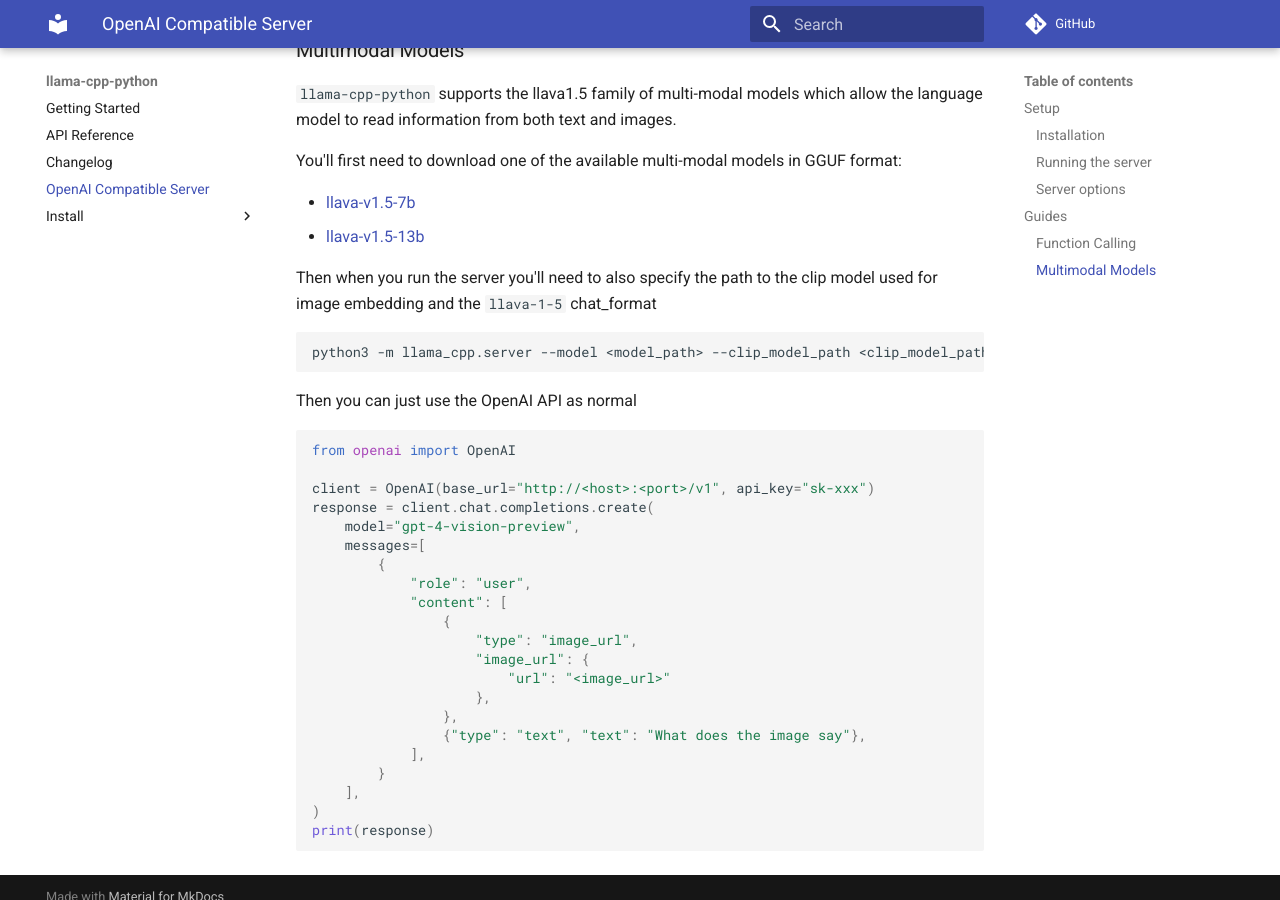
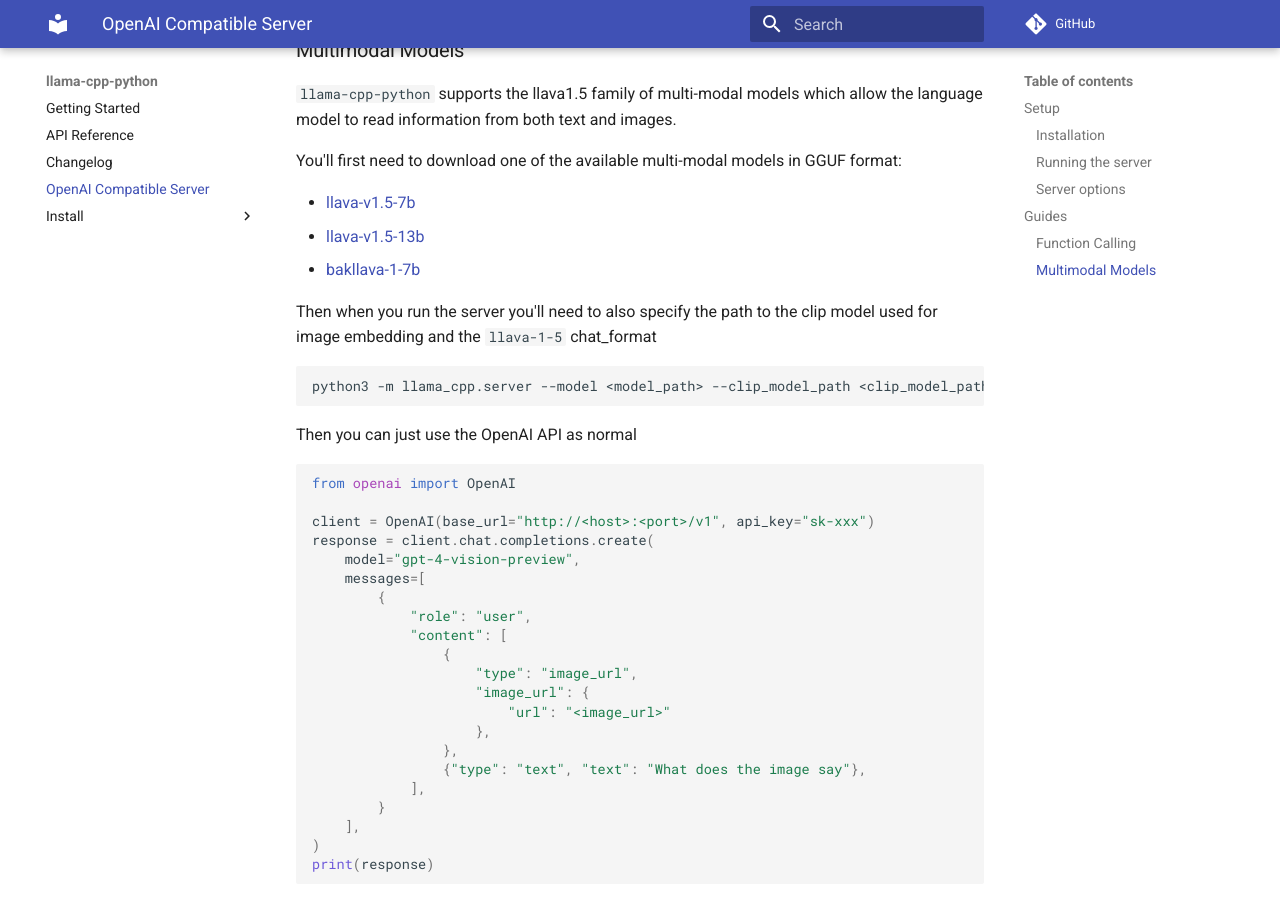
Before and after one commit to nayanzin33sergey/Python-llama-cpp, an MkDocs documentation site: the page built from docs/server.md, in a window 1280 px wide and 900 px high, scrolled down 1192 px. Built offline with MkDocs 1.6.1 and Material for MkDocs 9.7.7, drawn with Linux system fonts in a browser that asks for light colours; comment, search, counter and statistics services are not loaded.

Commit message:
Add link to bakllava gguf model

```diff
--- a/docs/server.md
+++ b/docs/server.md
@@ -57,6 +57,7 @@ You'll first need to download one of the available multi-modal models in GGUF fo
 
 - [llava-v1.5-7b](https://huggingface.co/mys/ggml_llava-v1.5-7b)
 - [llava-v1.5-13b](https://huggingface.co/mys/ggml_llava-v1.5-13b)
+- [bakllava-1-7b](https://huggingface.co/mys/ggml_bakllava-1)
 
 Then when you run the server you'll need to also specify the path to the clip model used for image embedding and the `llava-1-5` chat_format
 
```
